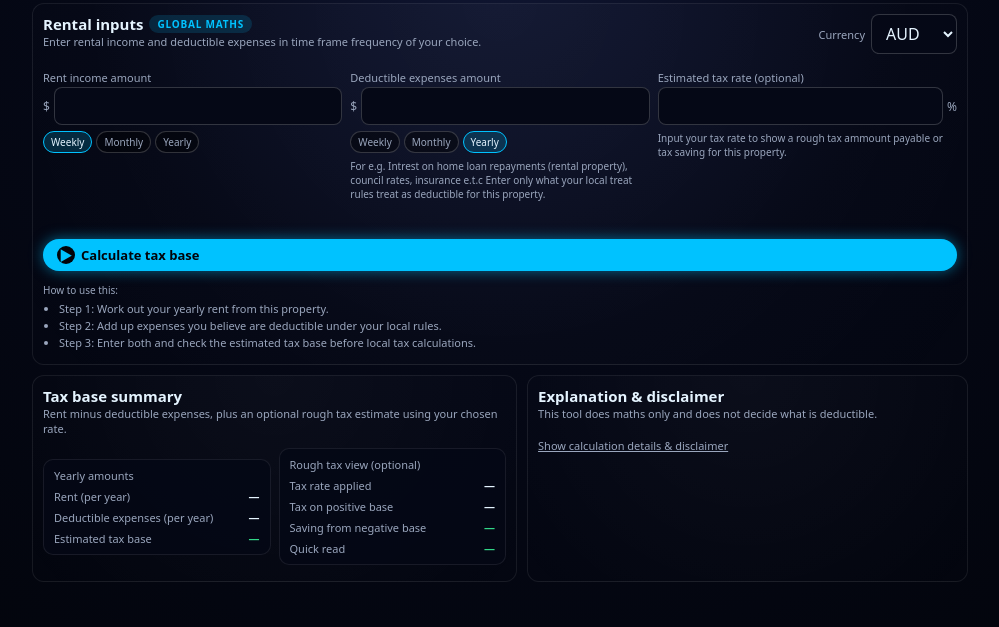
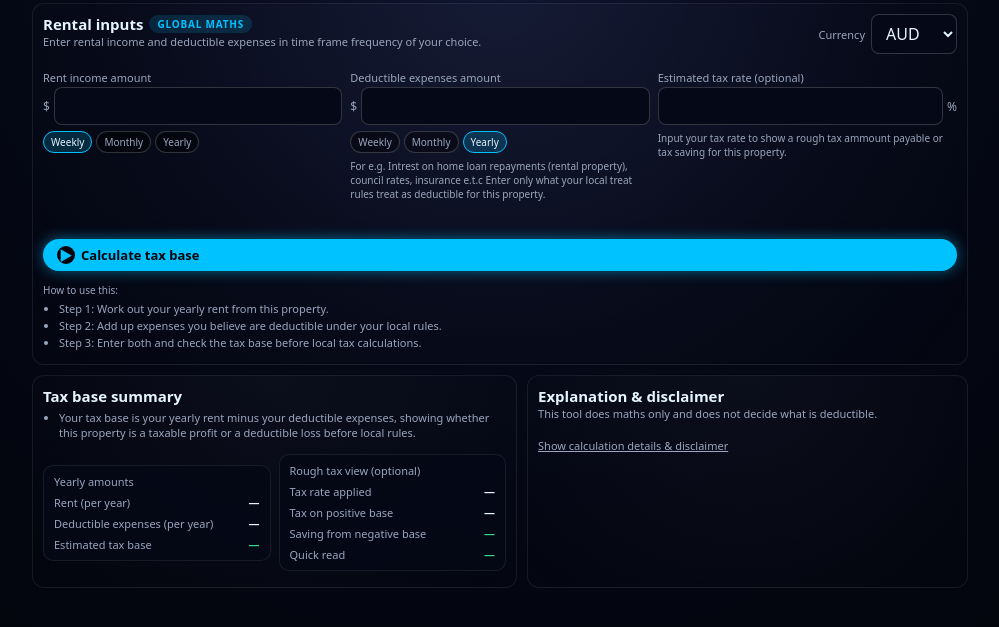
Before and after one commit to grantelliotwalker-coder/Needs-vs-Wants, a plain HTML site: page taxDeductible.html in a window 1280 px wide. Shown: the part 63-690 px from the top of the page, without its empty margins (140-1139 px from the left). Drawn offline with Linux system fonts and the light colour scheme.

Commit message:
Update taxDeductible.html

```diff
--- a/taxDeductible.html
+++ b/taxDeductible.html
@@ -551,7 +551,7 @@
         <ul>
           <li>Step 1: Work out your yearly rent from this property.</li>
           <li>Step 2: Add up expenses you believe are deductible under your local rules.</li>
-          <li>Step 3: Enter both and check the estimated tax base before local tax calculations.</li>
+          <li>Step 3: Enter both and check the tax base before local tax calculations.</li>
         </ul>
       </div>
     </section>
@@ -562,7 +562,9 @@
           <div>
             <div class="panel-title">Tax base summary</div>
             <div class="panel-subtitle">
-              Rent minus deductible expenses, plus an optional rough tax estimate using your chosen rate.
+              <ul>
+                <li>Your tax base is your yearly rent minus your deductible expenses, showing whether this property is a taxable profit or a deductible loss before local rules.
+              </ul>
             </div>
           </div>
         </div>
```
